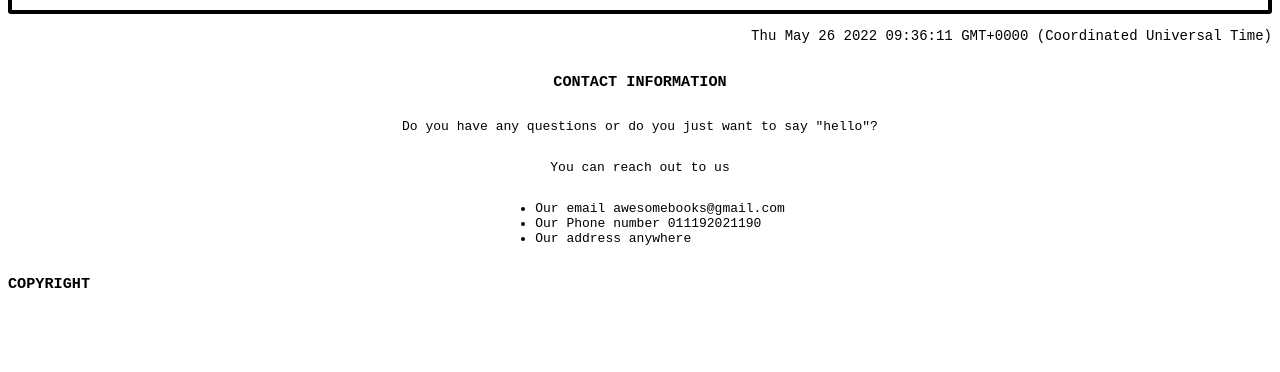
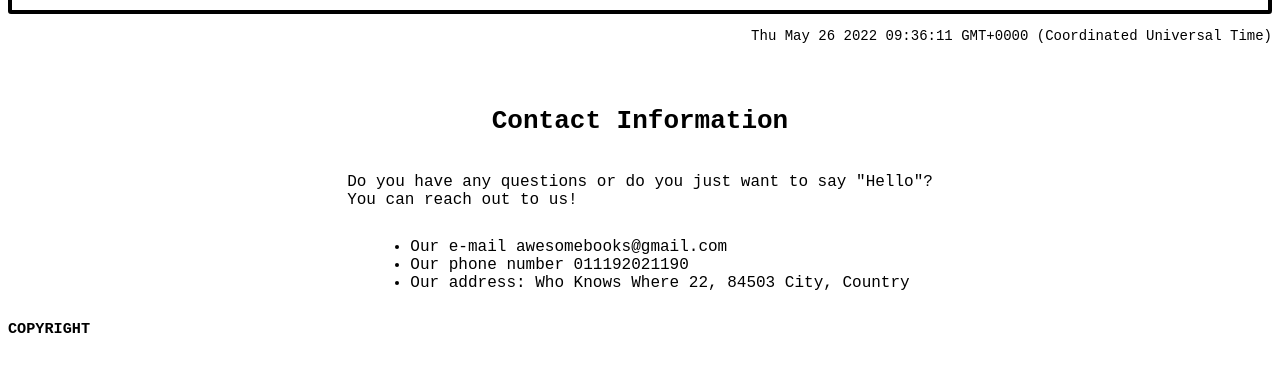
Before and after one commit to bengigo/awesome-books, a website: page index.html in a window 1280 px wide. Both pictures are taken after a click on the link "Contact". Shown: the part 48-420 px from the top of the page. Drawn offline with Linux system fonts and the light colour scheme.

Commit message:
Style contact page

```diff
--- a/index.html
+++ b/index.html
@@ -32,7 +32,6 @@
 
     <div id="book-list">
     </div>
-    <!-- <hr> -->
 
   </div>
 
@@ -50,14 +49,13 @@
   </section>
 
   <section id="contact-page">
-    <h3>CONTACT INFORMATION</h3>
-    <p>Do you have any questions or do you just want to say "hello"?</p>
-    <p>You can reach out to us</p>
+    <h2>Contact Information</h2>
+    <p class="contact-intro">Do you have any questions or do you just want to say "Hello"? <br>You can reach out to us!</p>
 
-    <ul>
-      <li>Our email awesomebooks@gmail.com</li>
-      <li>Our Phone number 011192021190</li>
-      <li>Our address anywhere</li>
+    <ul class="contact-list">
+      <li class="contact-info">Our e-mail awesomebooks@gmail.com</li>
+      <li class="contact-info">Our phone number 011192021190</li>
+      <li class="contact-info">Our address: Who Knows Where 22, 84503 City, Country</li>
     </ul>
 
   </section>
--- a/styles.css
+++ b/styles.css
@@ -83,11 +83,25 @@ h2 {
 }
 
 #contact-page {
+  margin-top: 40px;
   display: none;
   flex-direction: column;
   justify-content: center;
   align-items: center;
 }
+
+.contact-intro {
+  font-size: 16px;
+}
+
+/* .contact-list {
+  list-style-type: none;
+} */
+
+.contact-info {
+  font-size: 16px;
+}
+
 
 .bg {
   opacity: 0;
```
